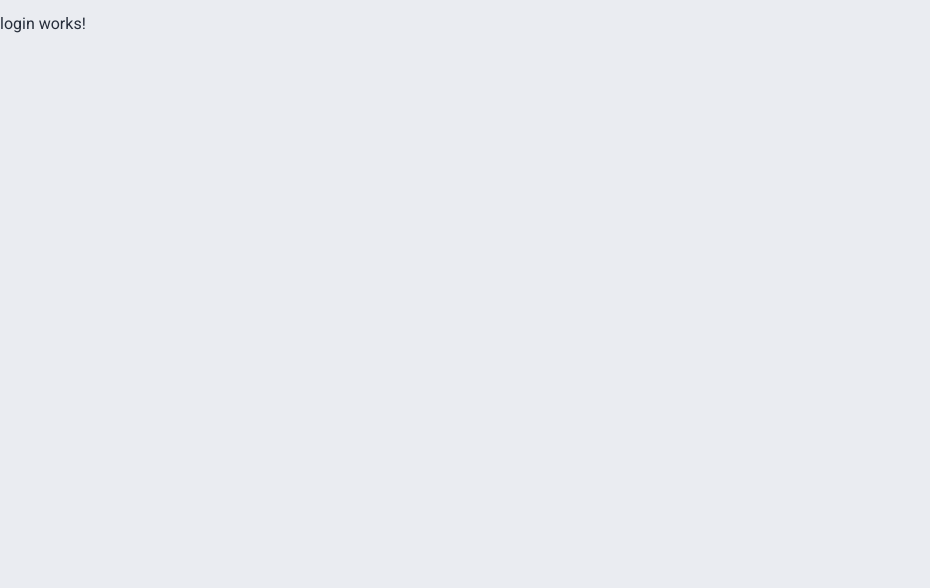
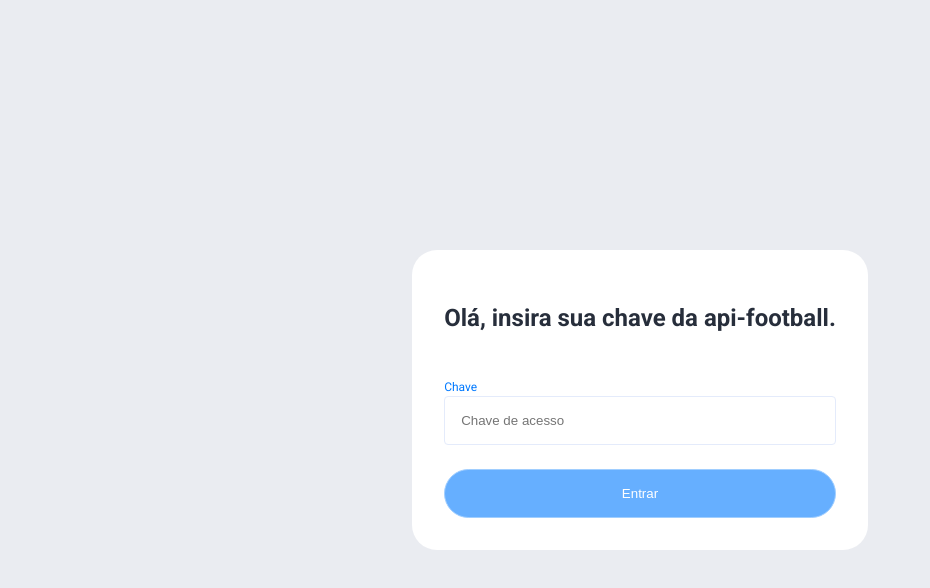
Before and after one commit to EduardoMarquesCardozo/angular-api-football, an Angular app: page /login in a window 1280 px wide. Shown: the top 588 px of the page, without its empty margins (0-930 px from the left). Built offline with nearby package versions, Linux system fonts and the light colour scheme.

Commit message:
#2 login works, with user authentication

```diff
--- /dev/null
+++ b/src/app/data/key.ts
@@ -0,0 +1,22 @@
+export interface IKey {
+    value?: string,
+}
+
+export interface ILoginResponse {
+	get: string,
+	parameters: [],
+	errors: {
+        token: string;
+    },
+	results: number,
+	response: {
+		account: {
+			firstname: string,
+			lastname: string,
+			email: string
+		},
+		subscription: {
+			active: boolean
+		}
+	}
+}
--- /dev/null
+++ b/src/app/environments/environment.ts
@@ -0,0 +1,3 @@
+export const environment = {
+    apiUrl: 'https://v3.football.api-sports.io'
+};
--- a/src/app/pages/public/login/login.component.html
+++ b/src/app/pages/public/login/login.component.html
@@ -1 +1,22 @@
-<p>login works!</p>
+<div class="flex center">
+    <div class="login-container pm flex column">
+        <h3>
+            Olá, insira sua chave da api-football.
+        </h3>
+        <form [formGroup]="form" (ngSubmit)="onSubmit()">
+            <div class="flex column">
+                <label>Chave</label>
+                <input type="text" placeholder="Chave de acesso" formControlName="key" />
+                <label class="alert" *ngIf="(form.get('key')?.hasError('required')  && (form.get('key')?.touched || form.get('key')?.dirty) )">
+                    Favor informar uma chave
+                </label>
+            </div>
+            <div class="button">
+                <button type="submit" class="ps">{{sendingData ? "Entrando...": "Entrar"}}</button>
+                <label class="alert" *ngIf="error">
+                    Chave informada não existe
+                </label>
+            </div>
+        </form>
+    </div>
+</div>
--- a/src/app/pages/public/login/login.component.scss
+++ b/src/app/pages/public/login/login.component.scss
@@ -0,0 +1,45 @@
+.login-container{
+    gap: 24px;
+    background-color: #FFF;
+    border-radius: 25px;
+    form{
+        display: flex;
+        flex-direction: column;
+        gap: 24px;
+        label{
+            font-weight: 400;
+            font-size: 12px;
+            line-height: 14px;
+            color: #0079FF;
+        }
+        .column{
+            > * {
+                padding: 2px 0;
+            }
+            input{
+                border: 1px solid #E4EBFB;
+                border-radius: 4px;
+                background: #FFFFFF;
+                padding: 16px;
+                :focus{
+                    border: 1px solid #66AFFF;
+                }
+            }
+        }
+        button{
+            border: 1px solid #a0ceff;
+            background: #66AFFF;
+            color: #FFF;
+            width: 100%;
+            &:hover{
+                border: 1px solid #66AFFF;
+                background:  #5491d1;
+            }
+        }
+        .alert{
+            color: #FF0100;
+        }
+    }
+
+
+}
--- a/src/app/pages/public/login/login.component.ts
+++ b/src/app/pages/public/login/login.component.ts
@@ -1,4 +1,7 @@
 import { Component } from '@angular/core';
+import { FormBuilder, FormGroup, Validators } from '@angular/forms';
+import { Router } from '@angular/router';
+import { AuthService } from 'src/app/services/auth-service';
 
 @Component({
   selector: 'app-login',
@@ -6,5 +9,28 @@ import { Component } from '@angular/core';
   styleUrls: ['./login.component.scss']
 })
 export class LoginComponent {
+  sendingData: Boolean = false;
+  error: Boolean = false;
+  form:FormGroup;
+  constructor(private fb:FormBuilder,private router: Router, private auth: AuthService, ) {
+      this.form = this.fb.group({
+        key: ['',Validators.required]
+      });
+    }
 
+  onSubmit(){
+    const val = this.form.value;
+    if (val.key) {
+      this.auth.login(val.key)
+      .subscribe(
+          (val) => {
+            if(typeof val != 'string'){
+              this.error = true;
+              return;
+            }
+            this.router.navigateByUrl('/country');
+          }
+      );
+    }
+  }
 }
--- /dev/null
+++ b/src/app/services/auth-service.ts
@@ -0,0 +1,44 @@
+import { Injectable } from "@angular/core";
+import { HttpClient } from '@angular/common/http';
+import { map, catchError  } from 'rxjs/operators';
+import { BehaviorSubject, Observable } from "rxjs";
+import { Router } from "@angular/router";
+import { environment } from "../environments/environment";
+import { ILoginResponse } from "../data/key";
+
+@Injectable({ providedIn: 'root' })
+export class AuthService {
+    private keySubject: BehaviorSubject<String>;
+    public key: Observable<String>;
+
+    constructor(
+        private router: Router,
+        private http: HttpClient
+    ) {
+        this.keySubject = new BehaviorSubject(JSON.parse(localStorage.getItem('key')!));
+        this.key = this.keySubject.asObservable();
+    }
+
+    public get userValue() {
+        return this.keySubject.value;
+    }
+
+    login(key:string ) {
+        let config = {headers: {'x-rapidapi-key': key}};
+        return this.http.get<ILoginResponse>(`${environment.apiUrl}/status`, config)
+        .pipe(map(response => {
+            if(response.errors.token){
+                return response;
+            }
+            localStorage.setItem('key', JSON.stringify(key));
+            this.keySubject.next(key);
+            return key;
+        }));
+    }
+
+    logout() {
+        localStorage.removeItem("key");
+        this.keySubject.next('');
+        this.router.navigate(['/login']);
+    }
+}
--- a/src/styles.scss
+++ b/src/styles.scss
@@ -3,8 +3,12 @@ body{
     font-family: 'Roboto';
     font-style: normal;
     margin: 0px;
+    height: 100vh;
     color: #272e3b;
     background-color: #eaecf1;
+    display: flex;
+    align-items: center;
+    justify-content: center;
 }
 
 .ms{margin: 16px;}
```
Also changed, not shown: src/app/app.module.ts (+6 -1 lines).
